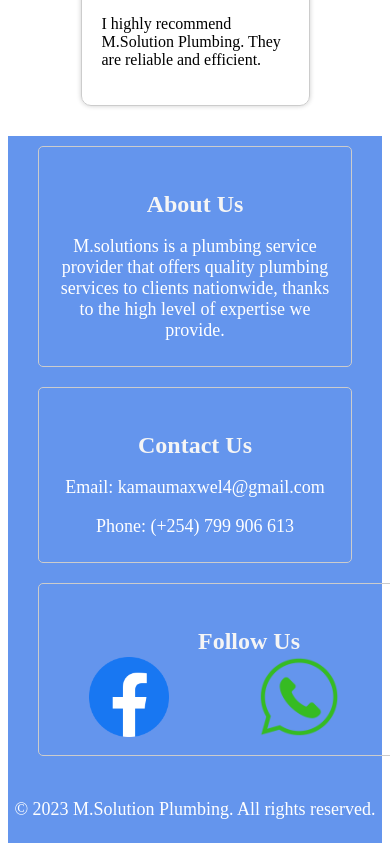
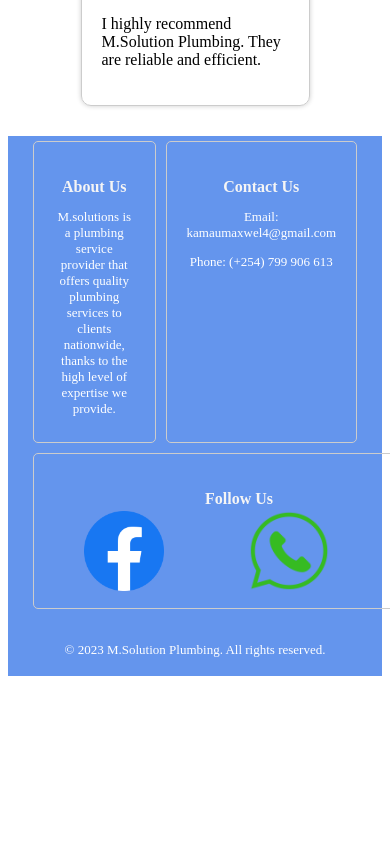
Before and after one commit to Alex-gikungu/plumbing_app, a React (Vite) app: page / in a window 390 px wide. Shown: the part 3500-4351 px from the top of the page. After the commit the page ends 4184 px from the top, so only its background shows below. Built offline with nearby package versions, Linux system fonts and the light colour scheme.

Commit message:
added media query

```diff
--- a/src/index.css
+++ b/src/index.css
@@ -299,6 +299,32 @@ height: 10px;
 
 
 
+/*footer section */
+
+/* Adjustments for smaller screens (smartphones) */
+@media (max-width: 600px) {
+  .footer {
+    font-size: small; /* Adjust font size for smaller screens */
+  }
+
+  .footer-section {
+    margin: 5px; /* Adjust margin for smaller screens */
+  }
+
+  .footer-section h3 {
+    font-size: medium; /* Adjust font size for heading */
+  }
+
+  .footer-section p {
+    font-size: small; /* Adjust font size for paragraphs */
+  }
+
+  .social-links {
+    gap: 5px; /* Adjust gap between social links */
+  }
+
+  /* Add more styles as needed for smaller screens */
+}
 
 
 
@@ -473,123 +499,6 @@ height: 10px;
 }
 
 
-/* Media Query for Smartphones */
-/*
-@media screen and (max-width: 767px) {
-
-  .footer {
-    height:10%;
-    padding:5px;
-  }
-
-  .footer-section {
-    flex: 1 0 calc(33.33% - 20px);
-    margin:2px;
-    padding:2px;
-    font-size: small;
-  }
-
-
-  .social-links img {
-    width:10px;
-  }
-
-
-
-
-  .footer {
-    background-color: cornflowerblue;
-    color: #fff;
-    font-size:small;
-    margin-top:10px;
-    }
-    .container {
-    margin: 0 auto;
-    padding:10px;
-    align-items: center;
-    flex-wrap: wrap;
-    }
-    .container p{
-    font-size:small;
-    }
-    .footer-content {
-    display: flex;
-    flex-wrap: wrap;
-    justify-content: space-between;
-    }
-
-    .footer-section {
-    margin-bottom:4px;
-    }
-
-    .footer-section {
-    flex: 1;
-    margin:2px;
-    padding:4px;
-    border: 1px solid #ccc;
-    border-radius: 5px;
-    }
-
-    .footer-section h3 {
-    font-size:small;
-    margin-bottom:5px;
-    text-align: center;
-    }
-
-    .footer-section p {
-    font-size:small;
-    margin-bottom: 5px;
-    text-align: center;
-    }
-    .footer-section:hover{
-      background-color: lightsteelblue;
-    }
-    .footer-section .social-links{
-      width: 100px;
-    }
-    .footer-bottom {
-    width: 100%;
-    text-align: center;
-    margin-top: 10px;
-    padding: 5px;
-    }
-
-    .social-links {
-    display: flex;
-    align-items: center;
-    }
-
-    #facebook{
-    align-items: center;
-    width:2px;
-    height:2px;
-    }
-    #whatsapp {
-    align-items: center;
-    width:2px;
-    height:2px;
-    }
-    #gmail{
-    align-items: center;
-    width:2px;
-    height:2px;
-    }
-
-#facebook img {
-  width:20px;
-}
-
-#whatsapp img{
-  width: 20px;
-}
-
-#gmail img{
-  width:20px;
-}
-
-} */
-
-
 
 
 /* Default styles for larger screens */
```
